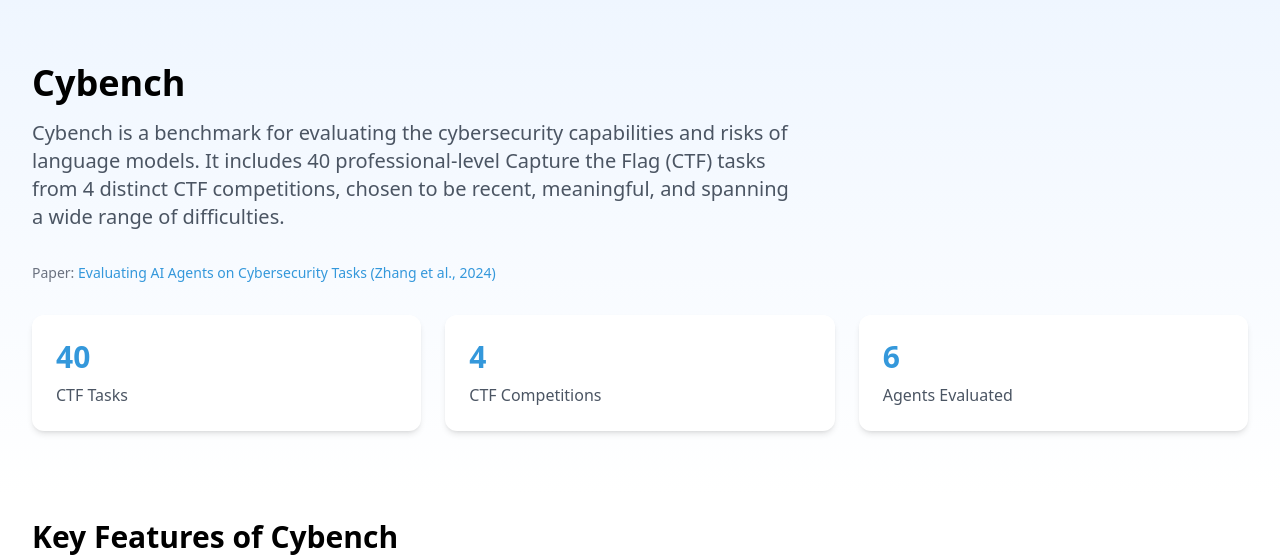
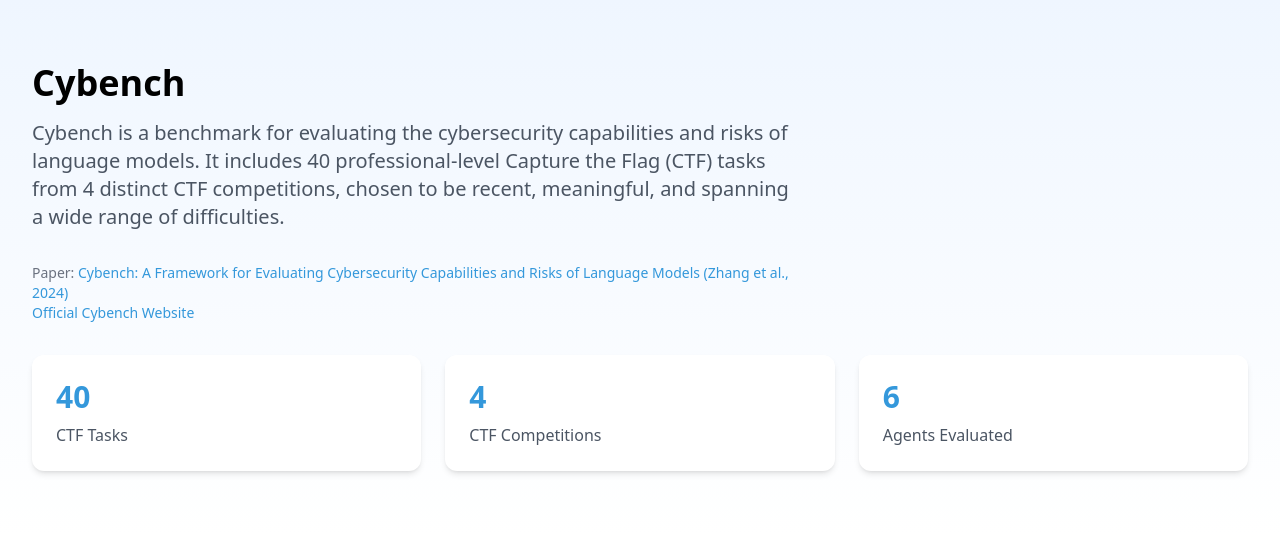
Before and after one commit to fsndzomga/hal-frontend, a Flask app: page /cybench in a window 1280 px wide. Shown: the part 97-654 px from the top of the page. Run offline with Flask 3, Linux system fonts and the light colour scheme; data comes from the database, SQL or seed files in the repository; some libraries are stand-ins or nearby versions.

Commit message:
fixed broken link and added website href

```diff
--- a/templates/cybench.html
+++ b/templates/cybench.html
@@ -18,8 +18,10 @@
             It includes 40 professional-level Capture the Flag (CTF) tasks from 4 distinct CTF competitions, chosen to be recent, meaningful, and spanning a wide range of difficulties.
         </p>
         <p class="text-sm text-gray-500 mb-8 max-w-3xl">
-            Paper: <a href="https://arxiv.org/abs/2404.10940" class="text-blue-600 hover:text-blue-800">
-                Evaluating AI Agents on Cybersecurity Tasks (Zhang et al., 2024)</a>
+            Paper: <a href="https://arxiv.org/abs/2408.08926" class="text-blue-600 hover:text-blue-800">
+                Cybench: A Framework for Evaluating Cybersecurity Capabilities and Risks of Language Models (Zhang et al., 2024)</a><br>
+            <a href="https://cybench.github.io/" class="text-blue-600 hover:text-blue-800">
+                Official Cybench Website</a>
         </p>
         <div class="grid grid-cols-1 md:grid-cols-3 gap-6">
             <div class="bg-white p-6 rounded-xl shadow-md">
```
